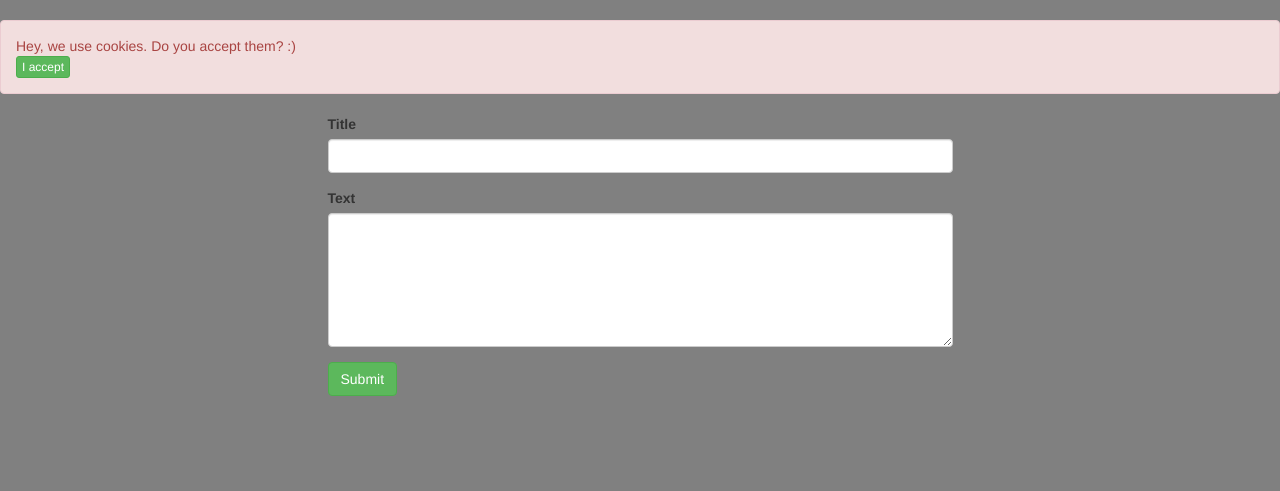
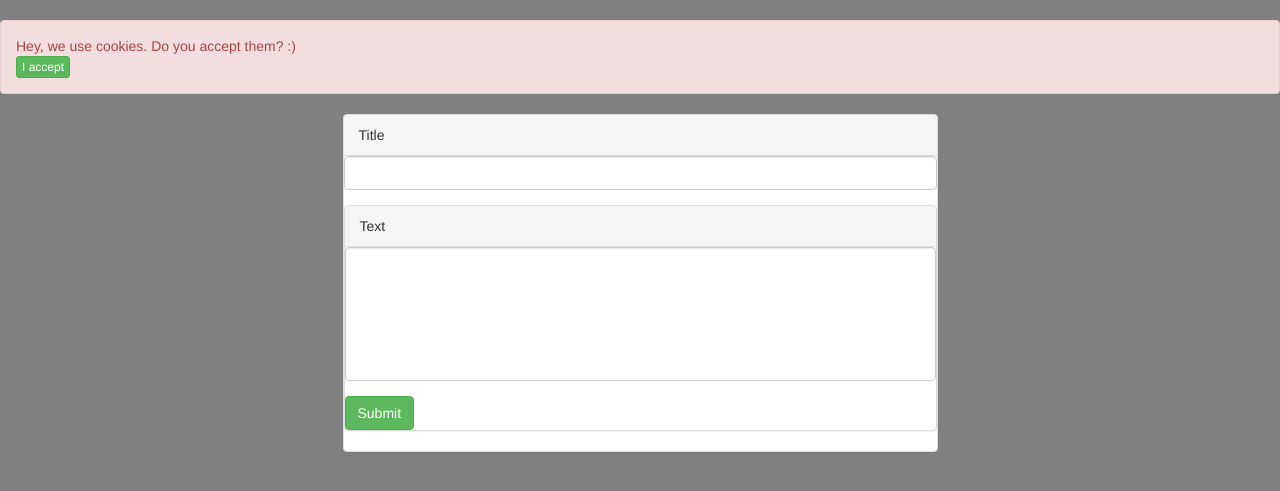
Before and after one commit to Francisco-Mayorga/ninja-tech-forum, a Python web app: template templates/topic_add.html in a window 1280 px wide. Shown: the part 52-543 px from the top of the page. Run offline with Jinja, Linux system fonts and the light colour scheme; the template is opened without the code that fills it, so the values that code supplies are empty; some libraries are stand-ins or nearby versions.

Commit message:
dando un poco de estilo

```diff
--- a/assets/custom/css/style.css
+++ b/assets/custom/css/style.css
@@ -13,3 +13,6 @@ body {
     width:100%;
     word-wrap: break-word;
 }
+
+.form-control {
+    resize: none;}
--- a/templates/topic_add.html
+++ b/templates/topic_add.html
@@ -3,22 +3,25 @@
 {% block title %}Add new topic{% endblock title %}
 
 {% block content %}
-<div class="row">
-    <div class="col-md-6 col-md-offset-3">
+
+<div class="container-fluid">
+    <div class="col-sm-6 col-md-6 col-md-offset-3">
+        <div class="panel panel-default">
+            <div class="panel-heading">Title</div>
                 <form method="post">
                 <input type="hidden" name="csrf-token" value="{{csrf_token}}">
                 <div class="form-group">
-                <label>Title</label>
                     <input type="text" class="form-control" name="title" required>
                 </div>
+                    <div class="panel panel-default">
 
+            <div class="panel-heading">Text</div>
                 <div class="form-group">
-                <label>Text</label>
                 <textarea name="text" class="form-control" rows="6" required></textarea>
                 </div>
-
                 <button type="submit" class="btn btn-success">Submit</button>
                 </form>
         </div>
     </div>
+</div>
 {% endblock content %}
```
Also changed, not shown: templates/topic_details.html (+11 -11 lines). Lines whose indentation alone changed are shown as unchanged.
